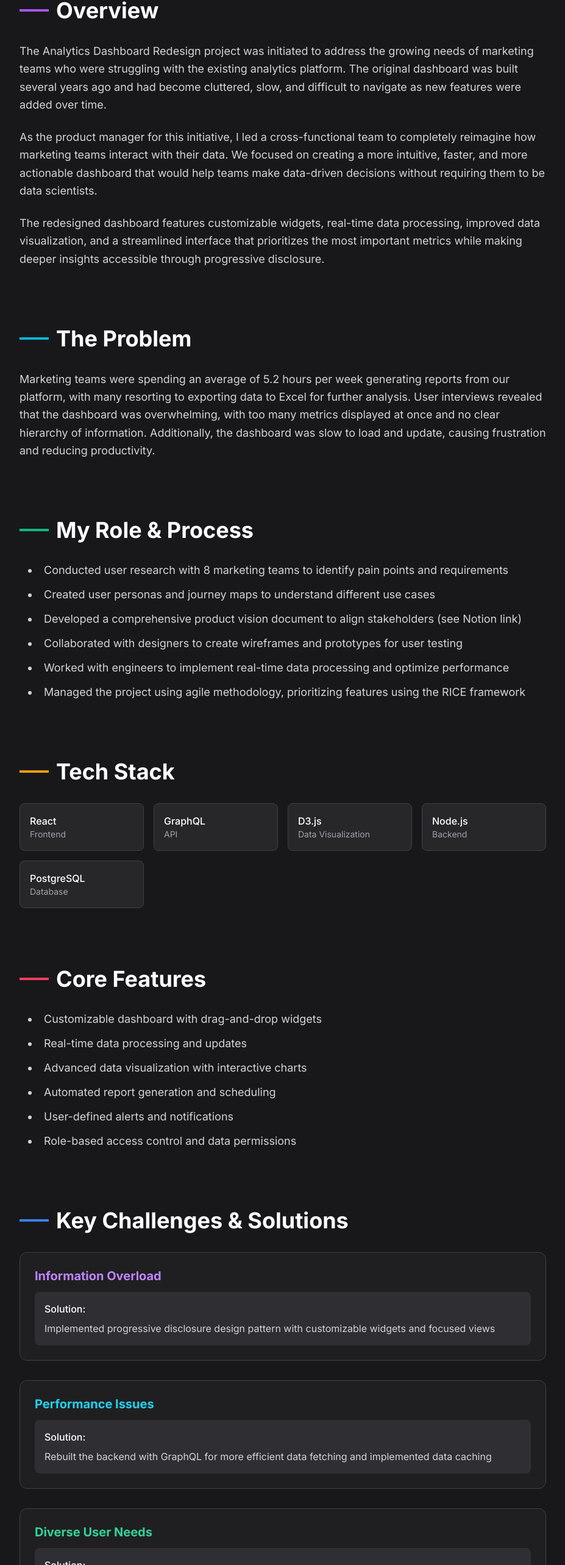
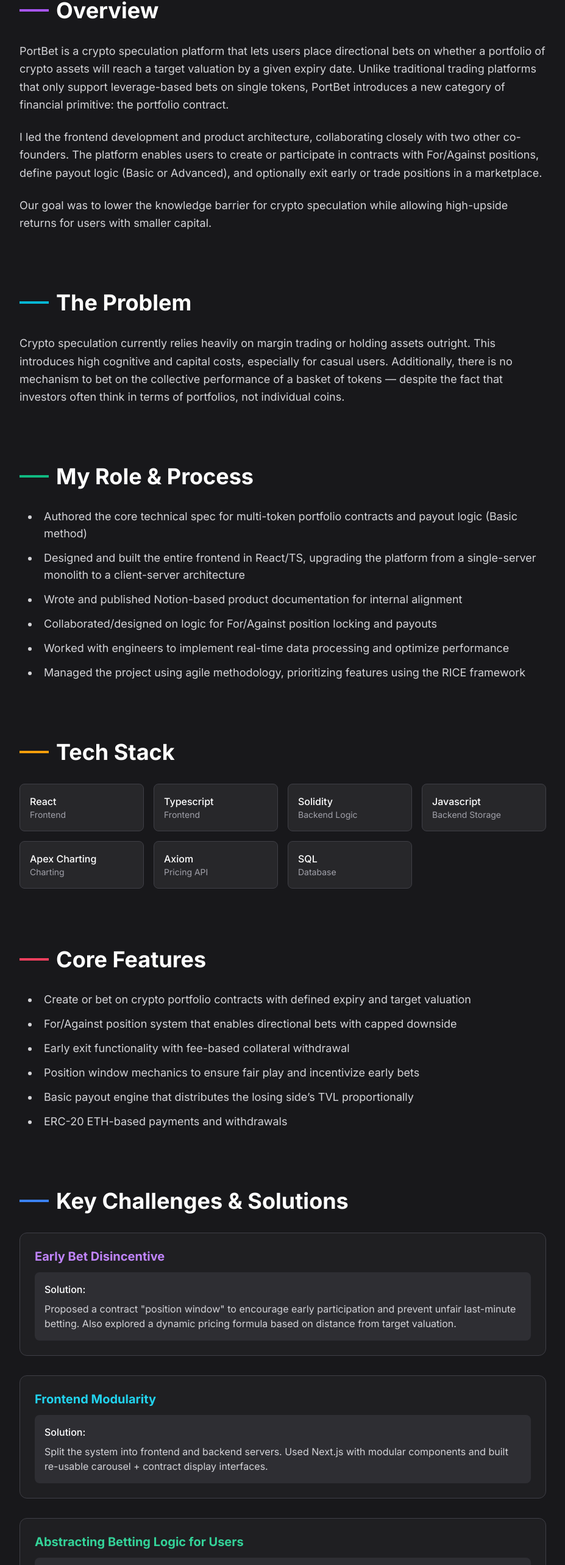
Before and after one commit to Razrocks/Portfolio-Site, a Next.js app: page /projects/portbet in a window 1280 px wide. Shown: the part 1217-3783 px from the top of the page at 61% size, without its empty margins (176-1103 px from the left). Built offline with nearby package versions, Linux system fonts and the light colour scheme.

Commit message:
added portbet project

```diff
--- a/app/projects/page.tsx
+++ b/app/projects/page.tsx
@@ -23,11 +23,11 @@ const projects = [
   {
     id: "portbet",
     title: "PortBet Crypto Prediction Platform",
-    tagline: "Rebuilt the analytics platform for marketing teams to make data-driven decisions faster.",
+    tagline: "The premier portfolio predictions market.",
     description:
-      "Led the redesign of our analytics dashboard to improve data visualization and user experience. Conducted user research with 8 marketing teams to identify key pain points and requirements. Worked closely with engineers to implement real-time data processing.",
-    outcome: "78% increase in dashboard usage and 40% reduction in time spent generating reports.",
-    tags: ["Product Strategy", "Data Visualization", "User Research", "React", "GraphQL"],
+      "Led frontend development and contributed to product strategy for PortBet, a platform that enables users to place directional bets on the future value of crypto portfolios. Designed + built core UX, authored internal product specs, and collaborated with co-founders to define contract logic, payouts, and risk models.",
+    outcome: "Built and launched internal beta with simulated ETH flow, validated market need through early user testing and aligned team with scalable frontend-backend architecture.",
+    tags: ["Product Management", "Software Dev", "Crypto", "React", "Typescript","Javascript","Pricing API", "Trading"],
     image: "/placeholder.svg?height=600&width=800",
     link: "/projects/portbet",
     accentColor: "purple",
--- a/app/projects/portbet/page.tsx
+++ b/app/projects/portbet/page.tsx
@@ -22,10 +22,12 @@ export default function AnalyticsDashboardCaseStudy() {
   // Tech stack items
   const techStack = [
     { name: "React", category: "Frontend" },
-    { name: "GraphQL", category: "API" },
-    { name: "D3.js", category: "Data Visualization" },
-    { name: "Node.js", category: "Backend" },
-    { name: "PostgreSQL", category: "Database" },
+    { name: "Typescript", category: "Frontend" },
+    { name: "Solidity", category: "Backend Logic" },
+    { name: "Javascript", category: "Backend Storage" },
+    { name: "Apex Charting", category: "Charting" },
+    { name: "Axiom", category: "Pricing API" },
+    { name: "SQL", category: "Database" },
   ]
 
   // Handle carousel navigation
@@ -189,20 +191,19 @@ export default function AnalyticsDashboardCaseStudy() {
             </h2>
             <div className="space-y-6 text-zinc-300">
               <p className="text-lg leading-relaxed">
-                The Analytics Dashboard Redesign project was initiated to address the growing needs of marketing teams
-                who were struggling with the existing analytics platform. The original dashboard was built several years
-                ago and had become cluttered, slow, and difficult to navigate as new features were added over time.
+              PortBet is a crypto speculation platform that lets users place directional bets on whether a portfolio of crypto
+              assets will reach a target valuation by a given expiry date. Unlike traditional trading platforms that only support
+              leverage-based bets on single tokens, PortBet introduces a new category of financial primitive: the portfolio
+              contract.
               </p>
               <p className="text-lg leading-relaxed">
-                As the product manager for this initiative, I led a cross-functional team to completely reimagine how
-                marketing teams interact with their data. We focused on creating a more intuitive, faster, and more
-                actionable dashboard that would help teams make data-driven decisions without requiring them to be data
-                scientists.
+              I led the frontend development and product architecture, collaborating closely with two other co-founders. The platform
+              enables users to create or participate in contracts with For/Against positions, define payout logic (Basic or
+              Advanced), and optionally exit early or trade positions in a marketplace.
               </p>
               <p className="text-lg leading-relaxed">
-                The redesigned dashboard features customizable widgets, real-time data processing, improved data
-                visualization, and a streamlined interface that prioritizes the most important metrics while making
-                deeper insights accessible through progressive disclosure.
+              Our goal was to lower the knowledge barrier for crypto speculation while allowing high-upside returns for users with
+              smaller capital.
               </p>
             </div>
           </motion.section>
@@ -221,11 +222,10 @@ export default function AnalyticsDashboardCaseStudy() {
             </h2>
             <div className="space-y-6 text-zinc-300">
               <p className="text-lg leading-relaxed">
-                Marketing teams were spending an average of 5.2 hours per week generating reports from our platform,
-                with many resorting to exporting data to Excel for further analysis. User interviews revealed that the
-                dashboard was overwhelming, with too many metrics displayed at once and no clear hierarchy of
-                information. Additionally, the dashboard was slow to load and update, causing frustration and reducing
-                productivity.
+              Crypto speculation currently relies heavily on margin trading or holding assets outright. This introduces high
+              cognitive and capital costs, especially for casual users. Additionally, there is no mechanism to bet on the collective
+              performance of a basket of tokens — despite the fact that investors often think in terms of portfolios, not
+              individual coins.
               </p>
             </div>
           </motion.section>
@@ -245,14 +245,14 @@ export default function AnalyticsDashboardCaseStudy() {
             <div className="space-y-6 text-zinc-300">
               <ul className="list-disc pl-8 space-y-3 text-lg">
                 <li className="pl-2">
-                  Conducted user research with 8 marketing teams to identify pain points and requirements
+                Authored the core technical spec for multi-token portfolio contracts and payout logic (Basic method)
                 </li>
-                <li className="pl-2">Created user personas and journey maps to understand different use cases</li>
+                <li className="pl-2">Designed and built the entire frontend in React/TS, upgrading the platform from a single-server monolith to a client-server architecture</li>
                 <li className="pl-2">
-                  Developed a comprehensive product vision document to align stakeholders (see Notion link)
+                Wrote and published Notion-based product documentation for internal alignment
                 </li>
                 <li className="pl-2">
-                  Collaborated with designers to create wireframes and prototypes for user testing
+                Collaborated/designed on logic for For/Against position locking and payouts
                 </li>
                 <li className="pl-2">
                   Worked with engineers to implement real-time data processing and optimize performance
@@ -307,12 +307,12 @@ export default function AnalyticsDashboardCaseStudy() {
             </h2>
             <div className="space-y-6 text-zinc-300">
               <ul className="list-disc pl-8 space-y-3 text-lg">
-                <li className="pl-2">Customizable dashboard with drag-and-drop widgets</li>
-                <li className="pl-2">Real-time data processing and updates</li>
-                <li className="pl-2">Advanced data visualization with interactive charts</li>
-                <li className="pl-2">Automated report generation and scheduling</li>
-                <li className="pl-2">User-defined alerts and notifications</li>
-                <li className="pl-2">Role-based access control and data permissions</li>
+                <li className="pl-2">Create or bet on crypto portfolio contracts with defined expiry and target valuation</li>
+                <li className="pl-2">For/Against position system that enables directional bets with capped downside</li>
+                <li className="pl-2">Early exit functionality with fee-based collateral withdrawal</li>
+                <li className="pl-2">Position window mechanics to ensure fair play and incentivize early bets</li>
+                <li className="pl-2">Basic payout engine that distributes the losing side’s TVL proportionally</li>
+                <li className="pl-2">ERC-20 ETH-based payments and withdrawals</li>
               </ul>
             </div>
           </motion.section>
@@ -333,32 +333,36 @@ export default function AnalyticsDashboardCaseStudy() {
             <div className="space-y-8">
               {/* Challenge 1 */}
               <div className="bg-zinc-800/50 border border-zinc-700 rounded-xl p-6 hover:border-purple-500/20 transition-colors">
-                <h3 className="text-xl font-bold mb-3 text-purple-400">Information Overload</h3>
+                <h3 className="text-xl font-bold mb-3 text-purple-400">Early Bet Disincentive</h3>
                 <div className="bg-zinc-700/50 p-4 rounded-lg">
                   <h4 className="font-medium mb-2 text-white">Solution:</h4>
                   <p className="text-zinc-300">
-                    Implemented progressive disclosure design pattern with customizable widgets and focused views
+                  Proposed a contract "position window" to encourage early participation and prevent unfair last-minute betting.
+                  Also explored a dynamic pricing formula based on distance from target valuation.
                   </p>
                 </div>
               </div>
 
               {/* Challenge 2 */}
               <div className="bg-zinc-800/50 border border-zinc-700 rounded-xl p-6 hover:border-cyan-500/20 transition-colors">
-                <h3 className="text-xl font-bold mb-3 text-cyan-400">Performance Issues</h3>
+                <h3 className="text-xl font-bold mb-3 text-cyan-400">Frontend Modularity</h3>
                 <div className="bg-zinc-700/50 p-4 rounded-lg">
                   <h4 className="font-medium mb-2 text-white">Solution:</h4>
                   <p className="text-zinc-300">
-                    Rebuilt the backend with GraphQL for more efficient data fetching and implemented data caching
+                  Split the system into frontend and backend servers. Used Next.js with modular components and built re-usable
+                  carousel + contract display interfaces.
                   </p>
                 </div>
               </div>
 
               {/* Challenge 3 */}
               <div className="bg-zinc-800/50 border border-zinc-700 rounded-xl p-6 hover:border-emerald-500/20 transition-colors">
-                <h3 className="text-xl font-bold mb-3 text-emerald-400">Diverse User Needs</h3>
+                <h3 className="text-xl font-bold mb-3 text-emerald-400">Abstracting Betting Logic for Users</h3>
                 <div className="bg-zinc-700/50 p-4 rounded-lg">
                   <h4 className="font-medium mb-2 text-white">Solution:</h4>
-                  <p className="text-zinc-300">Created role-based dashboard templates and user-specific saved views</p>
+                  <p className="text-zinc-300">Translated complex smart contract mechanics into understandable UX: e.g., "Will this basket hit $X by Friday?"
+                  with toggles for up/down bets, confidence sliders, and simplified ETH commitment inputs.
+                  </p>
                 </div>
               </div>
             </div>
@@ -379,17 +383,16 @@ export default function AnalyticsDashboardCaseStudy() {
 
             <div className="space-y-6 text-zinc-300">
               <ul className="list-disc pl-8 space-y-3 text-lg">
-                <li className="pl-2">78% increase in dashboard usage after redesign</li>
-                <li className="pl-2">40% reduction in time spent generating reports</li>
+                <li className="pl-2">Validated concept with multiple DeFi users who expressed interest in portfolio betting</li>
+                <li className="pl-2">Improved platform modularity by splitting server/frontend, enabling future scalability</li>
                 <li className="pl-2">
-                  NPS score improved from 32 to 68, with users specifically praising the intuitive interface and
-                  customization options
+                Learned to bridge technical execution with user experience clarity in financial products
                 </li>
                 <li className="pl-2">
-                  Learned the importance of balancing power-user features with simplicity for occasional users
+                Discovered that most speculation users don’t want control over token-by-token positions
                 </li>
                 <li className="pl-2">
-                  Discovered that real-time data updates were more valuable to users than initially anticipated
+                Refined internal process using Notion for product specs, vision alignment, and roadmap planning
                 </li>
               </ul>
             </div>
--- a/package.json
+++ b/package.json
@@ -1,5 +1,5 @@
 {
-  "name": "my-v0-project",
+  "name": "my-portfolio",
   "version": "0.1.0",
   "private": true,
   "scripts": {
```
